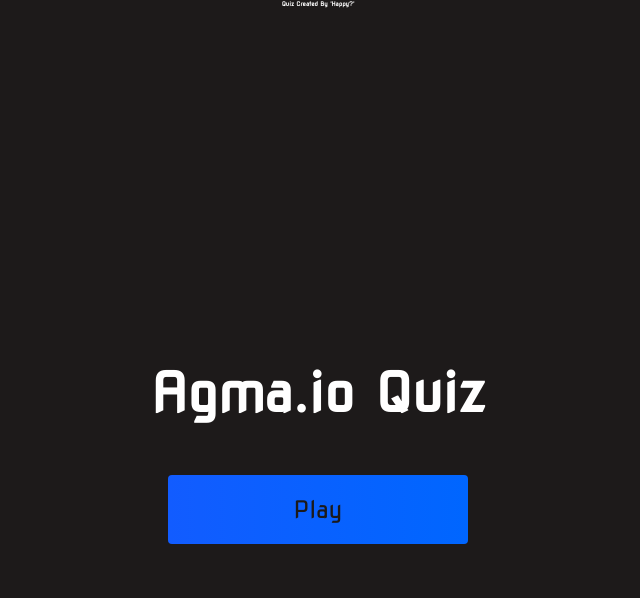
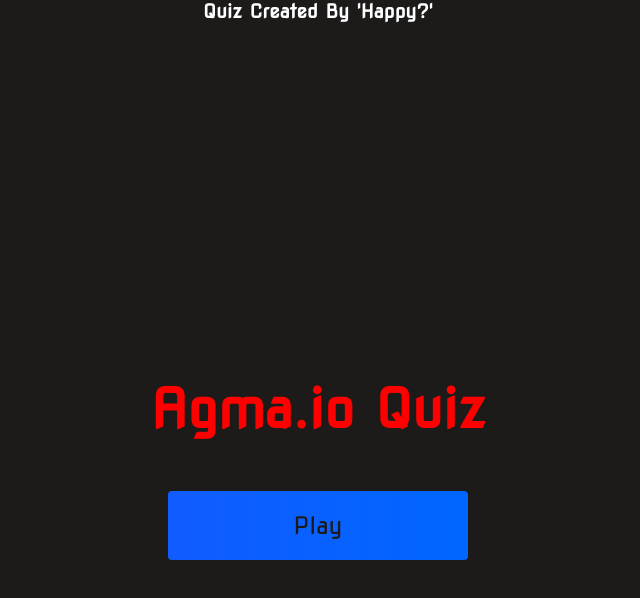
Before and after one commit to Happy10x/Quiz-For-agma, a plain HTML site: page index.html in a window 1280 px wide. Shown: the whole page, without its empty margins (322-962 px from the left). Drawn offline with Linux system fonts and the light colour scheme.

Commit message:
Update style.css

```diff
--- a/style.css
+++ b/style.css
@@ -14,11 +14,12 @@
 
 h1 {
     font-size: 5.4rem;
-    color: #fff;
+    color: red;
     margin-bottom: 5rem;
 }
 
 h3 {
+    font-size: 1.9rem;
     color: #fff;
     margin-bottom: 5rem;
 }
```
